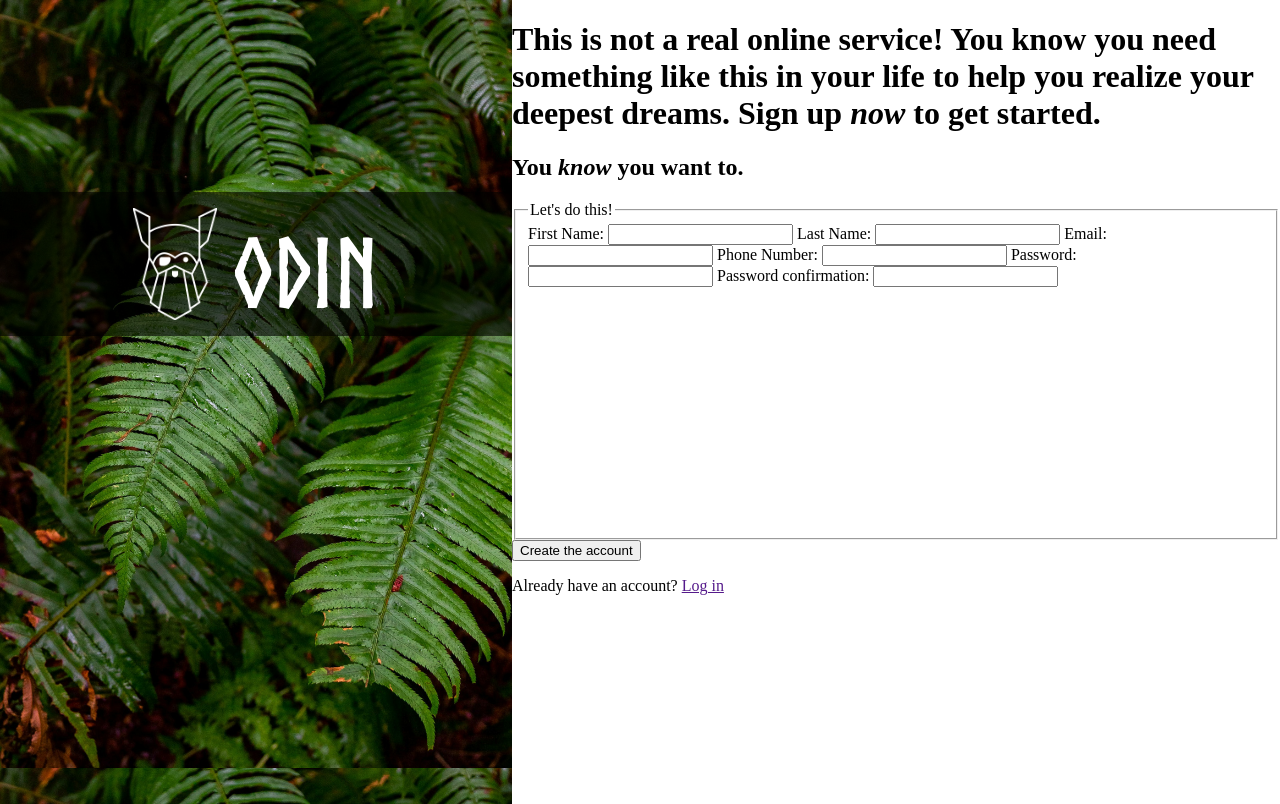
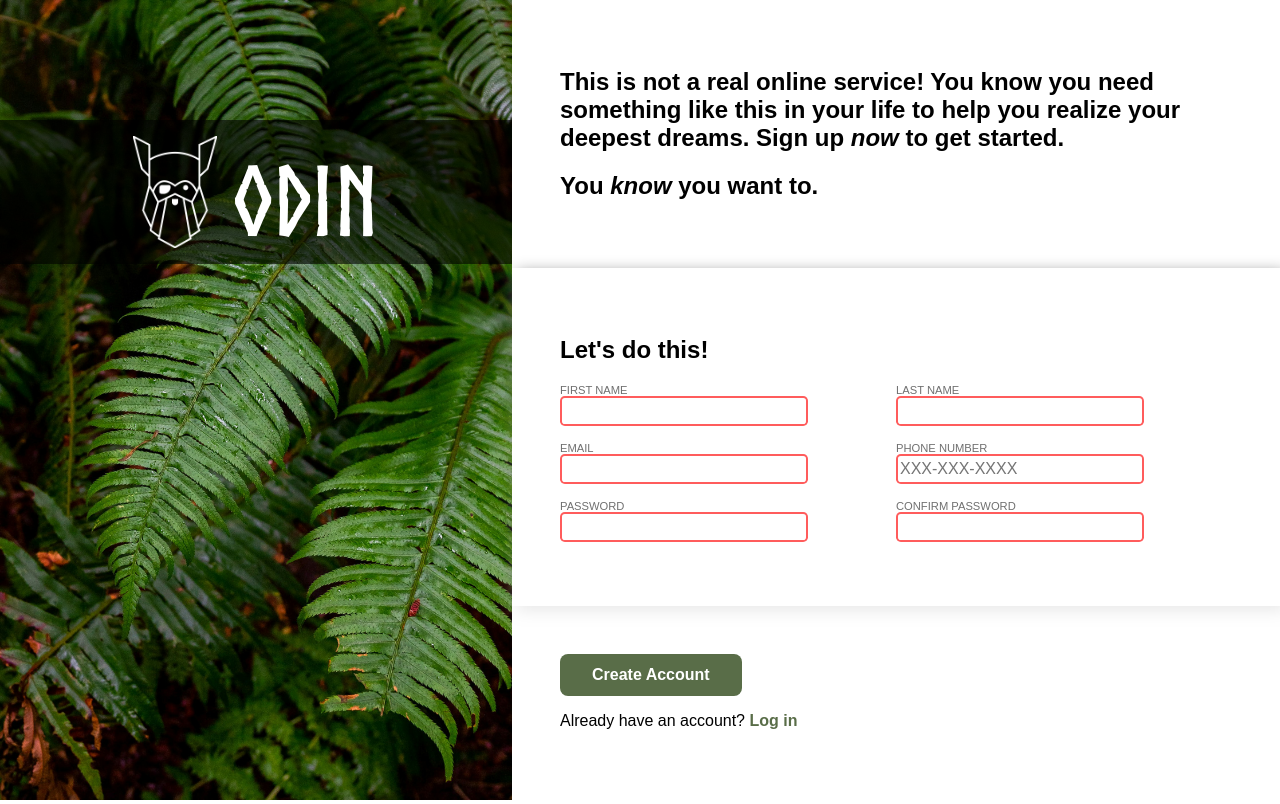
Before and after one commit to Z3RA0/TOP_SignUp_Form, a plain HTML site: page index.html in a window 1280 px wide. Shown: the top 804 px of the page. Drawn offline with Linux system fonts and the light colour scheme.

Commit message:
CSS added for the rest (not clean tho)

```diff
--- a/index.html
+++ b/index.html
@@ -5,6 +5,7 @@
     <meta name="viewport" content="width=device-width, initial-scale=1.0">
     <title>Document</title>
     <link rel="stylesheet" href="style.css">
+    <script src="index.js" defer></script>
 </head>
 <body>
     <div class="left">
@@ -13,27 +14,37 @@
         </div>
     </div>
     <div class="right">
-        <h1>This is not a real online service! You know you need something like this in your life to help you realize your deepest dreams. Sign up <em>now</em> to get started.</h1>
-        <h2>You <em>know</em> you want to.</h2>
-        <form action="#" method="post">
-            <fieldset>
-                <legend>Let's do this!</legend>
-                <label for="first_name">First Name:</label>
-                <input type="text" id="first_name" name="first_name">
-                <label for="last_name">Last Name:</label>
-                <input type="text" id="last_name" name="last_name">
-                <label for="email">Email:</label>
-                <input type="email" id="email" name="email">
-                <label for="tel">Phone Number:</label>
-                <input type="tel" id="tel" name="tel">
-                <label for="password">Password:</label>
-                <input type="password" id="password" name="password">
-                <label for="password_confirmation">Password confirmation:</label>
-                <input type="password" id="password_confirmation" name="password_confirmation">
-            </fieldset>
-            <button>Create the account</button>
+        <div class="right-up">
+            <h2>This is not a real online service! You know you need something like this in your life to help you realize your deepest dreams. Sign up <em>now</em> to get started.</h2>
+            <h2>You <em>know</em> you want to.</h2>
+        </div>
+            <div class="right-middle">
+            <form action="#" method="post" id="form">
+                    <h2>Let's do this!</h2>
+                    <div class="input-section">
+                        <div>
+                            <label for="first_name">FIRST NAME</label>
+                            <input type="text" id="first_name" name="first_name"required>
+                            <label for="email">EMAIL</label>
+                            <input type="email" id="email" name="email" required>
+                            <label for="password">PASSWORD</label>
+                            <input type="password" id="password" name="password" pattern="(?=.*\d)(?=.*[a-zA-Z]).{8,}" required>
+                        </div>
+                        <div>
+                            <label for="last_name">LAST NAME</label>
+                            <input type="text" id="last_name" name="last_name" required>
+                            <label for="tel">PHONE NUMBER</label>
+                            <input type="tel" id="tel" name="tel" pattern="\d{3}-\d{3}-\d{4}" placeholder="XXX-XXX-XXXX" required>
+                            <label for="password_confirmation">CONFIRM PASSWORD</label>
+                            <input type="password" id="password_confirmation" name="password_confirmation" pattern="(?=.*\d)(?=.*[a-zA-Z]).{8,}" required>
+                        </div>
+                    </div>
+            </form>
+        </div>
+        <div class="right-down">
+            <button type="submit" form="form">Create Account</button>
             <p>Already have an account? <span><a href="">Log in</a></span></p>
-        </form>
+        </div>
     </div>
 </body>
 </html>
--- a/style.css
+++ b/style.css
@@ -3,18 +3,27 @@
     src: url(fonts/Norse-Bold.otf);
 }
 
+button,
+input,
+select,
+textarea {
+  font-family: inherit;
+  font-size: 100%;
+}
+
+
 body {
     display: flex;
     box-sizing: border-box;
     height: 100vh;
-    height: 100vw;
+    width: 100vw;
     margin: 0;
     padding: 0;
 }
 
 .left{
     background-image: url(img/halie-west-25xggax4bSA-unsplash.jpg);
-    background-size: contain;
+    background-size: cover;
     width: 40%;
     height: 100%;
 }
@@ -49,8 +58,78 @@ img {
 .right {
     width: 60%;
     height: 100%;
+    display: flex;
+    flex-direction: column;
+    justify-content: center;
+    font-family: Arial, Helvetica, sans-serif;
 }
 
-fieldset {
-    height: 20rem;
+.right-middle {
+    flex: 1;
+    padding: 3rem;
+    box-shadow: 5px 5px 15px gray;
 }
+
+.input-section {
+    display: flex;
+    justify-content:flex-start;
+}
+
+.input-section div {
+    flex: 1;
+}
+
+.right-up, .right-down {
+padding: 3rem;
+flex: 1;
+background-color: rgba(255, 255, 255, 0.827);
+}
+
+.right-up {
+   justify-content: flex-end;
+}
+
+label {
+    display: block;
+    color: rgba(0, 0, 0, 0.563);
+    font-size: 0.7rem;
+}
+
+input {
+    border-color: #E5E7EB;
+    width: 15rem;
+    height: 1.5rem;
+    border-radius: 0.3rem;
+    margin-bottom: 1rem;
+    border: solid 2px #E5E7EB;
+}
+
+button {
+    background-color: #596D48;
+    color: white;
+    font-size: 1rem;
+    padding: 0.75rem 2rem;
+    border-radius: 0.5rem;
+    border: none;
+    font-weight:600;
+}
+
+button:hover{
+    box-shadow: 5px 5px 15px gray;
+    cursor: pointer;
+}
+
+a {
+    color: #596D48 ;
+    text-decoration: none;
+    font-weight: bold;
+}
+
+input:focus {
+    box-shadow: 1px 1px 15px gray;
+}
+
+input:invalid {
+    border-color: rgba(255, 0, 0, 0.639);
+
+}
```
